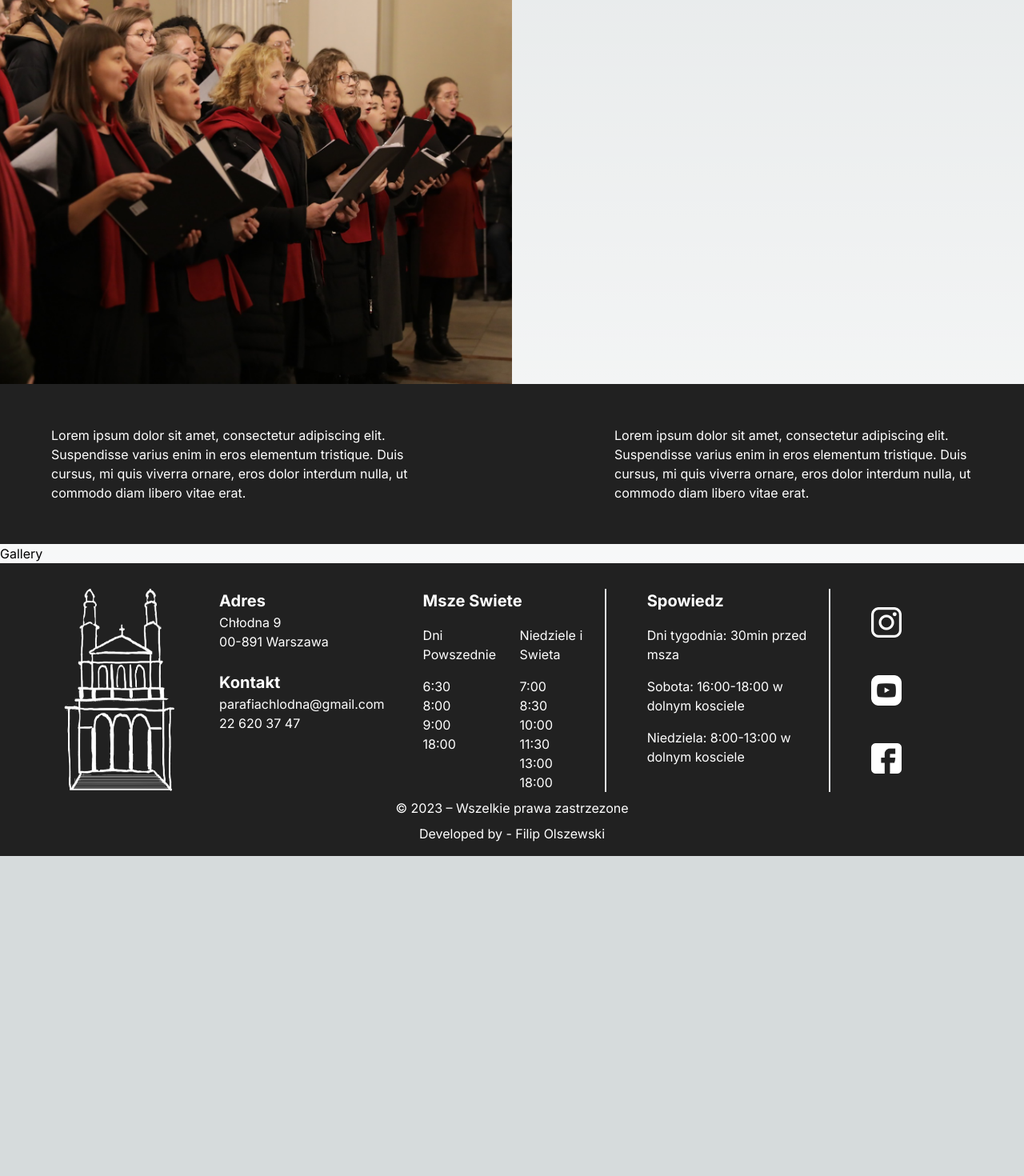
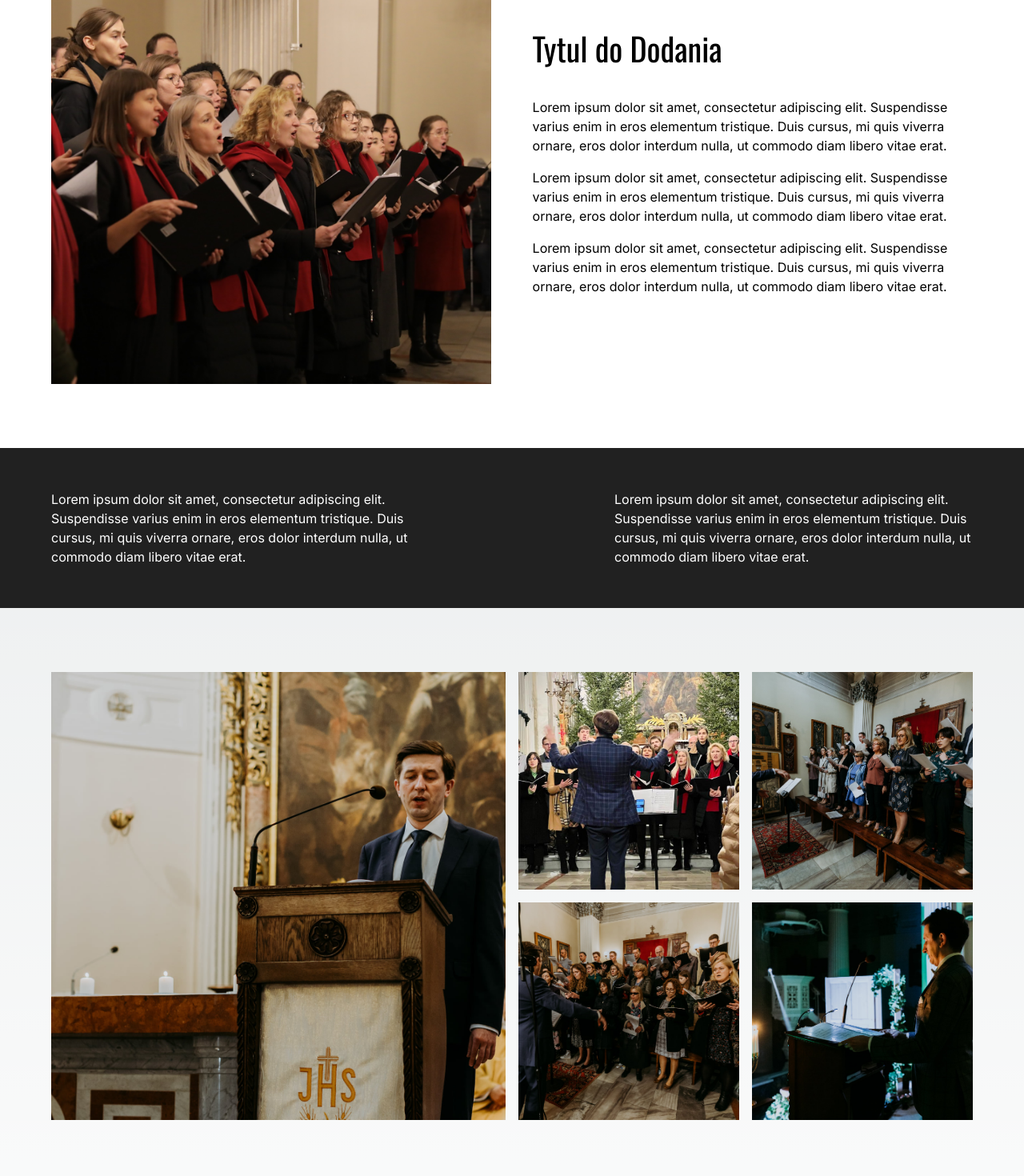
Before and after one commit to mcfilu/Parish, a Next.js app: page /wspolnoty/schola in a window 1280 px wide. Shown: the part 960-2430 px from the top of the page at 80% size. Before the commit the page ends 2030 px from the top, so only its background shows below. Built offline with nearby package versions, Linux system fonts and the light colour scheme.

Commit message:
creatin of full schola page

```diff
--- a/app/wspolnoty/caritas/header.jsx
+++ /dev/null
@@ -1,21 +0,0 @@
-import React from 'react'
-import Image from 'next/image'
-
-const Header = () => {
-  return (
-    <div className='flex flex-col w-screen h-screen'>
-        <div className='w-full h-[80%] relative'>
-            <Image alt="ksiadz proboszcz kazanie" fill objectFit='cover' src="/proboszcz_kazania.jpeg"/>
-        </div>
-        <div className='bg-white w-full h-[20%] flex flex-row px-[5vw] pb-[3vh] pt-[1vh] items-center justify-between'>
-            <h1 className='text-[45px]'>Kazania Proboszcza</h1>
-            <div className='w-[50%] h-full flex flex-col justify-center'>
-                <p>Lorem ipsum dolor sit amet, consectetur adipiscing elit. Suspendisse varius enim in eros elementum tristique. Duis cursus, mi quis viverra ornare, eros dolor interdum nulla, ut commodo diam libero vitae erat.</p>
-                <button className='bg-dark text-white px-4 py-3 w-[20%] mt-[2vh]'>Zobacz Wiecej</button>
-            </div>
-        </div>
-    </div>
-  )
-}
-
-export default Header
--- a/app/wspolnoty/caritas/page.jsx
+++ /dev/null
@@ -1,15 +0,0 @@
-import React from 'react'
-import Header from './header'
-import Footer from '@/app/components/footer'
-
-const Page = () => {
-  return (
-    <div>
-        <Header/>
-
-        <Footer/>
-    </div>
-  )
-}
-
-export default Page
--- a/app/wspolnoty/schola/gallery.jsx
+++ b/app/wspolnoty/schola/gallery.jsx
@@ -1,8 +1,27 @@
 import React from 'react'
-
+import Image from 'next/image'
 const Gallery = () => {
   return (
-    <div>Gallery</div>
+    <div className='w-screen px-[5vw] py-[10vh] grid grid-cols-2 h-[90vh] gap-4'>
+        <div className='relative h-full w-full'>
+            <Image src="/schola9.jpeg" alt="zdjecie schola" fill objectFit='cover'/>
+        </div>
+        <div className='grid grid-cols-2 h-full gap-4'>
+            <div className='relative'>
+                <Image src="/schola3.jpeg" alt="zdjecie schola" fill objectFit='cover'/>
+            </div>
+            <div className='relative h-full w-full'>
+                <Image src="/schola6.jpeg" alt="zdjecie schola" fill objectFit='cover'/>
+            </div>
+            <div className='relative h-full w-full'>
+                <Image src="/schola8.jpeg" alt="zdjecie schola" fill objectFit='cover'/>
+            </div>
+            <div className='relative h-full w-full'>
+                <Image src="/schola10.jpeg" alt="zdjecie schola" fill objectFit='cover'/>
+            </div>
+
+        </div>
+    </div>
   )
 }
 
--- a/app/wspolnoty/schola/intro.jsx
+++ b/app/wspolnoty/schola/intro.jsx
@@ -3,15 +3,15 @@ import Image from 'next/image'
 
 const Intro = () => {
   return (
-    <div className='w-screen flex flex-row h-[80vh]'>
+    <div className='w-screen flex flex-row h-[90vh] px-[5vw] py-[10vh] bg-white'>
         <div className='flex w-1/2 h-full relative'>
-            <Image alt="zdjecie schola" src="/schola4.jpeg" fill objectFit='cover'/>
+            <Image className="pr-[2vw]" alt="zdjecie schola" src="/schola4.jpeg" fill objectFit='cover'/>
         </div>
-        <div>
-            <h3></h3>
-            <p></p>
-            <p></p>
-            <p></p>
+        <div className='pl-[2vw] flex flex-col justify-center w-1/2'>
+            <h3 className='text-[40px] font-header2'>Tytul do Dodania</h3>
+            <p className='mt-[4vh]'>Lorem ipsum dolor sit amet, consectetur adipiscing elit. Suspendisse varius enim in eros elementum tristique. Duis cursus, mi quis viverra ornare, eros dolor interdum nulla, ut commodo diam libero vitae erat.</p>
+            <p className='mt-[2vh]'>Lorem ipsum dolor sit amet, consectetur adipiscing elit. Suspendisse varius enim in eros elementum tristique. Duis cursus, mi quis viverra ornare, eros dolor interdum nulla, ut commodo diam libero vitae erat.</p>
+            <p className='mt-[2vh]'>Lorem ipsum dolor sit amet, consectetur adipiscing elit. Suspendisse varius enim in eros elementum tristique. Duis cursus, mi quis viverra ornare, eros dolor interdum nulla, ut commodo diam libero vitae erat.</p>
         </div>
     </div>
   )
```
